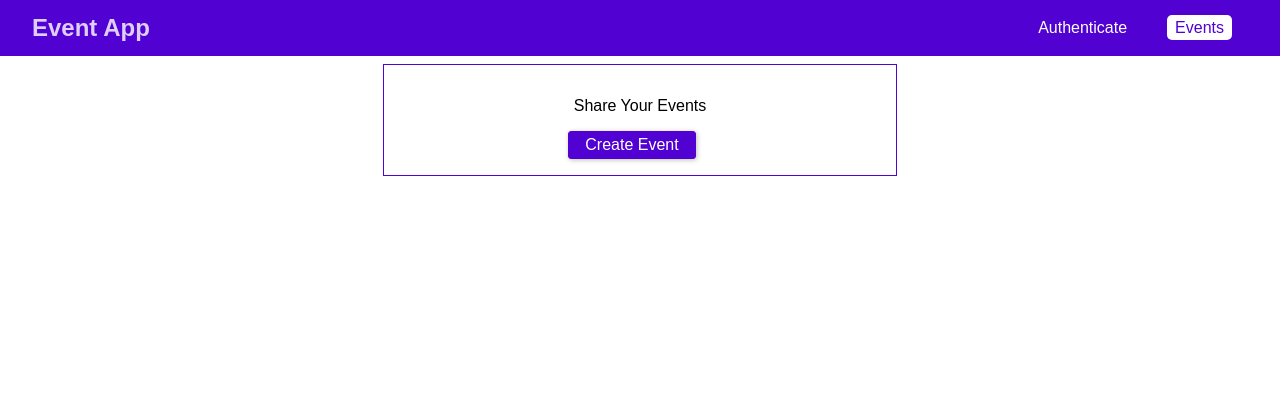
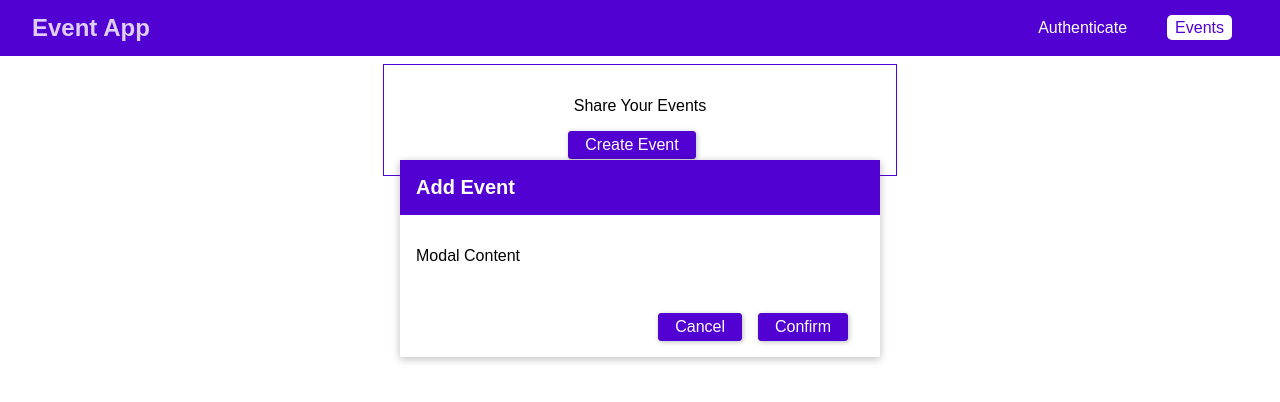
Before and after one commit to johann-ortiz/EventBooking-App, a React (Create React App) app in the folder frontend/: page /events in a window 1280 px wide. Shown: the top 402 px of the page. Built offline with nearby package versions, Linux system fonts and the light colour scheme.

Commit message:
Imported Modal to the Events component

```diff
--- a/frontend/src/pages/Events.js
+++ b/frontend/src/pages/Events.js
@@ -1,13 +1,19 @@
 import React, { Component } from "react";
 import "./Events.css";
+import Modal from "../components/modal/Modal";
 
 export default class Events extends Component {
   render() {
     return (
-      <div className="events-control">
-        <p>Share Your Events</p>
-        <button className="btn">Create Event</button>
-      </div>
+      <React.Fragment>
+        <Modal title="Add Event" canCancel canConfirm>
+          <p>Modal Content</p>
+        </Modal>
+        <div className="events-control">
+          <p>Share Your Events</p>
+          <button className="btn">Create Event</button>
+        </div>
+      </React.Fragment>
     );
   }
 }
```
